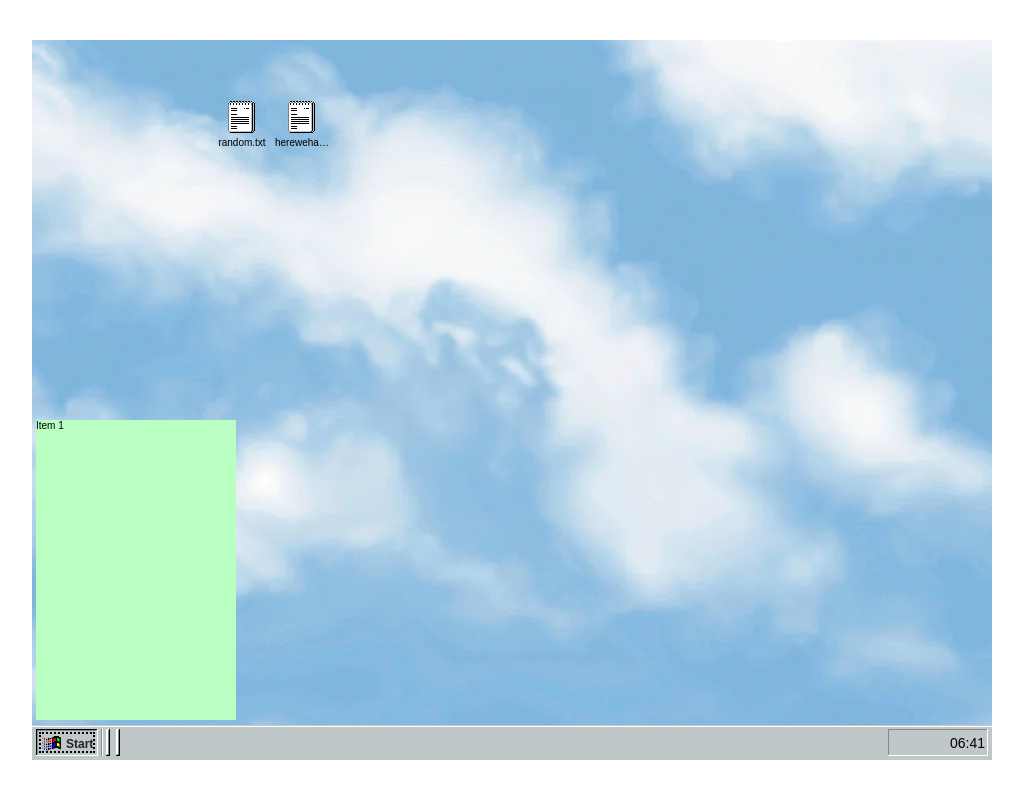
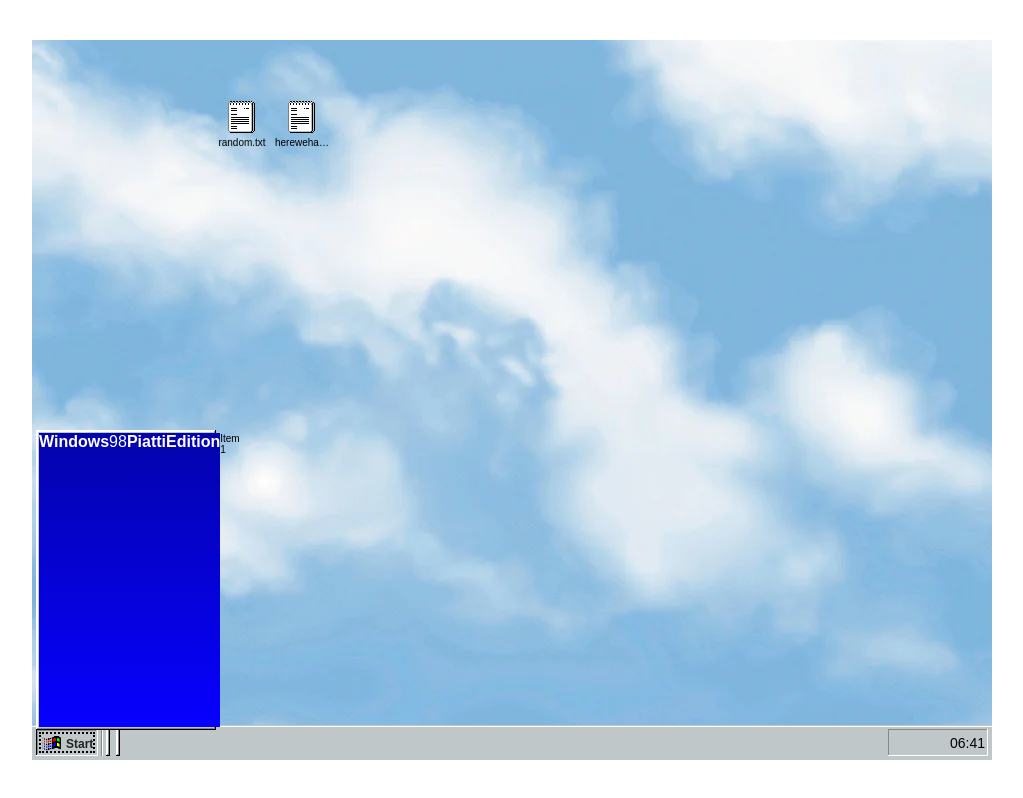
Before and after one commit to matteopiatti/desktop, a website built with Vite: page index.html in a window 1280 px wide. Both pictures are taken after a click on the button "Start". Shown: the whole page, without its empty margins (128-1151 px from the left). Built offline with nearby package versions, Linux system fonts and the light colour scheme; files whose address does not match are found by name.

Commit message:
small fixes

```diff
--- a/init.js
+++ b/init.js
@@ -73,7 +73,7 @@
     }
 
     deleteWindow(id) {
-        this.getWindow(id).elment.remove()
+        this.getWindow(id).element.remove()
         this.windows = this.windows.filter(window => window.id !== id)
         this.event.dispatchEvent(new Event('windowChange'))
     }
@@ -236,7 +236,8 @@
         super({classList: 'task-bar'});
         // Elements
         this.element.append(createElement(`
-            <div class="start-menu" style="display:none;">
+            <div class="start-menu">
+                <div class="start-menu-banner"><b>Windows</b>98<b>PiattiEdition</b></div>
                 <div class="start-menu-items">
                     <div class="start-menu-item">Item 1</div>
                 </div>
@@ -288,7 +289,7 @@
                     ${window.title}
                 </button>
             `);
-            taskButton.addEventListener('click', () => {
+            taskButton.querySelector('.task-button').addEventListener('click', () => {
                 window.minimize(true);
             });
 
--- a/style.css
+++ b/style.css
@@ -44,6 +44,7 @@
     /* colors */
     --bright: #dfdfdf;
     --text-color: #222222;
+    --blue: #0600ff;
     --dark-blue: #0404ac;
     --dialog-blue: #000080;
     --dialog-blue-light: #1084d0;
@@ -52,8 +53,6 @@
     --silver: #c0c7c8;
     --dark-silver: #87888e;
     --dark: #000;
-    --green: green;
-    --red: red;
 
     /* borders */
     --border-width: 1px;
@@ -370,15 +369,6 @@
     gap: 3px;
 }
 
-.start-menu {
-    position: absolute;
-    width: 200px;
-    height: 300px;
-    background-color: #b9ffc2;
-    bottom: 40px;
-    z-index: 9999999999;
-}
-
 .task-bar .separator {
     height: 100%;
     width: 2px;
@@ -410,3 +400,23 @@
         align-items: center;
     }
 }
+
+.start-menu {
+    display: none;
+    flex-direction: row;
+    position: absolute;
+    width: 180px;
+    height: 300px;
+    background-color: var(--silver);
+    box-shadow: var(--border-raised-outer), var(--border-raised-inner);
+    padding: 3px;
+    bottom: 30px;
+    z-index: 9999999999;
+}
+
+.start-menu-banner {
+    color: white;
+    background-image: linear-gradient(180deg, var(--dark-blue), var(--blue));
+    writing-mode: sideways-lr;
+    font-size: 16px;
+}
```
